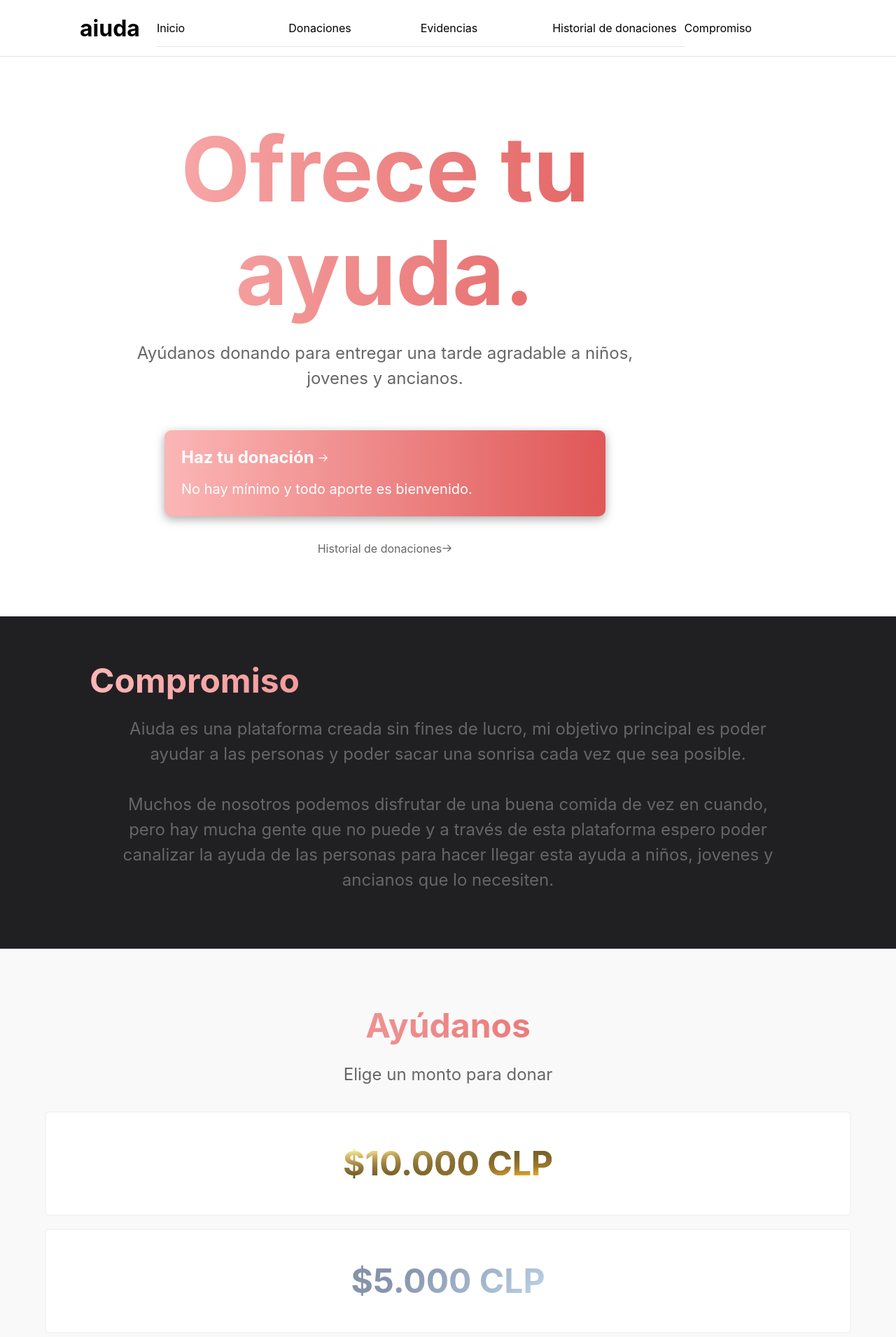
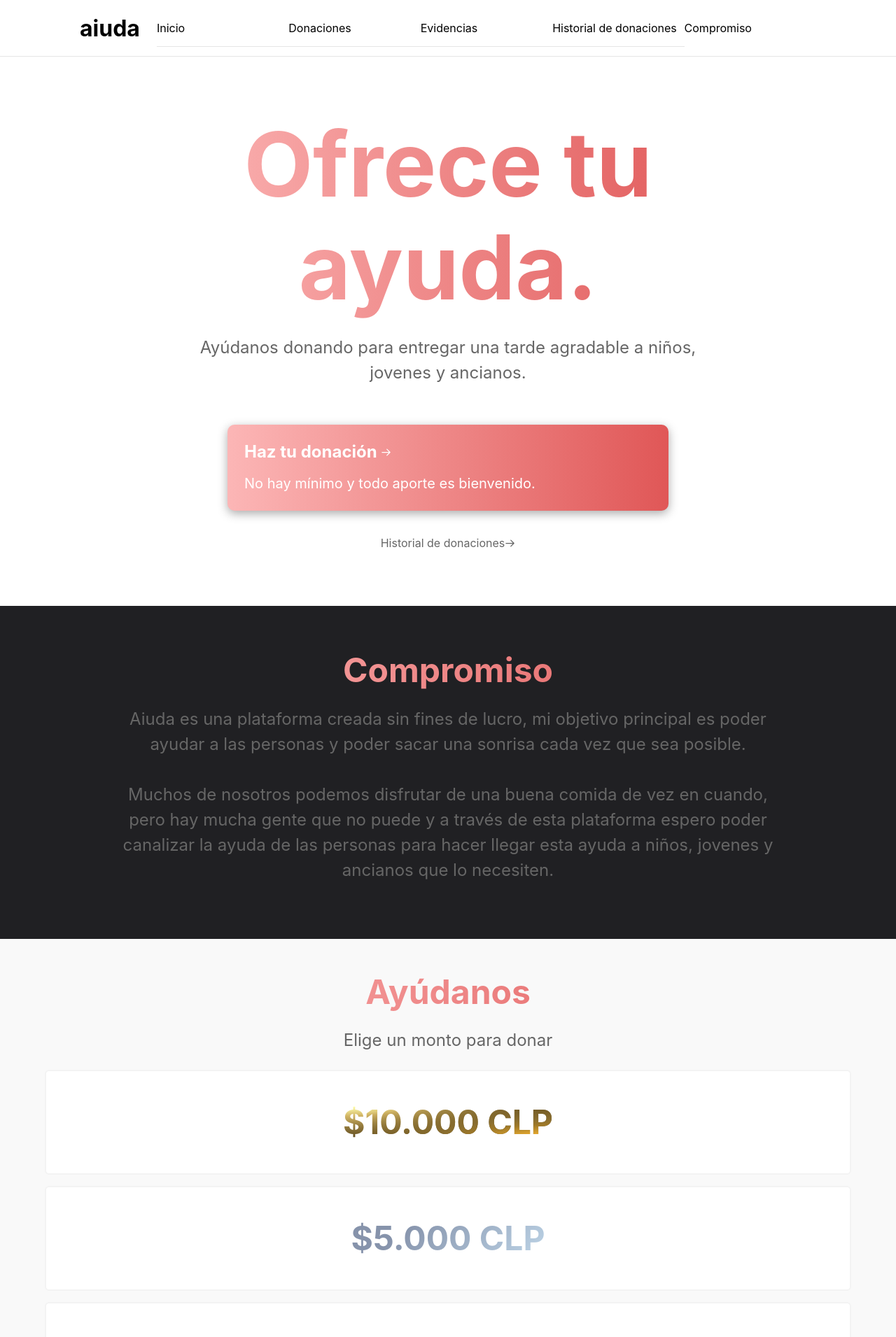
Before and after one commit to matiasnnr/aiuda, a Next.js app: page / in a window 1280 px wide. Shown: the top 1911 px of the page at 70% size. Built offline with nearby package versions, Linux system fonts and the light colour scheme.

Commit message:
FIX: some resize components poroperties

```diff
--- a/components/Cards/DonationCard/DonationCard.module.css
+++ b/components/Cards/DonationCard/DonationCard.module.css
@@ -5,6 +5,7 @@
   border: 2px solid var(--border-gray);
   border-radius: 6px;
   padding: 20px;
+  margin: 0.5rem;
   transition: 0.25s ease-in-out;
   display: flex;
   align-items: center;
--- a/styles/Home.module.css
+++ b/styles/Home.module.css
@@ -1,14 +1,15 @@
 /* Header Styles Start */
 
 .header__container {
-  height: calc(100vh - var(--nav-height-sm));
+  height: 100%;
   width: 100%;
   max-width: var(--page-max-width-lg);
   display: flex;
   flex-direction: column;
   justify-content: center;
   align-items: center;
-  /* padding: 0 3rem; */
+  padding: 3rem;
+  margin: 4rem 0;
 }
 
 .header__text {
@@ -126,16 +127,31 @@
 
 /* Header Styles End */
 
+/* Commitments Styles Start */
+
+.commitments__container {
+  height: 100%;
+  width: 100%;
+  background-color: var(--dark-gray);
+  display: flex;
+  justify-content: center;
+  padding: 4rem 0;
+  text-align: center;
+}
+
+/* Commitments Styles End */
+
 /* Donations Styles Start */
 
 .donations__container {
+  height: 100%;
   background-color: var(--dark-white);
   text-align: center;
   display: flex;
   flex-direction: column;
   justify-content: space-evenly;
   align-items: center;
-  padding: 4rem 0;
+  padding: 3rem 0;
 }
 
 .donations__text1 {
@@ -188,19 +204,6 @@
 
 /* Donations Styles End */
 
-/* Commitments Styles Start */
-
-.commitments__container {
-  height: 100%;
-  width: 100%;
-  background-color: var(--dark-gray);
-  display: flex;
-  justify-content: center;
-  padding: 4rem 0;
-}
-
-/* Commitments Styles End */
-
 /* Evidences Styles Start */
 
 .evidences__container {
@@ -208,7 +211,7 @@
   height: 100%;
   width: 100%;
   background-color: var(--dark-white);
-  /* padding: 4rem 0; */
+  /* padding: 3rem; */
 }
 
 .evidences__text {
@@ -293,6 +296,7 @@
 /* Backgound Styles Start */
 
 .background__container {
+  height: 100%;
   background-color: var(--dark-gray);
   padding-top: 4rem;
   text-align: center;
--- a/styles/globals.css
+++ b/styles/globals.css
@@ -65,6 +65,13 @@ body {
   scroll-behavior: smooth;
 }
 
+main {
+  display: flex;
+  flex-direction: column;
+  justify-content: center;
+  align-items: center;
+}
+
 section {
   height: 100vh;
   width: 100%;
```
